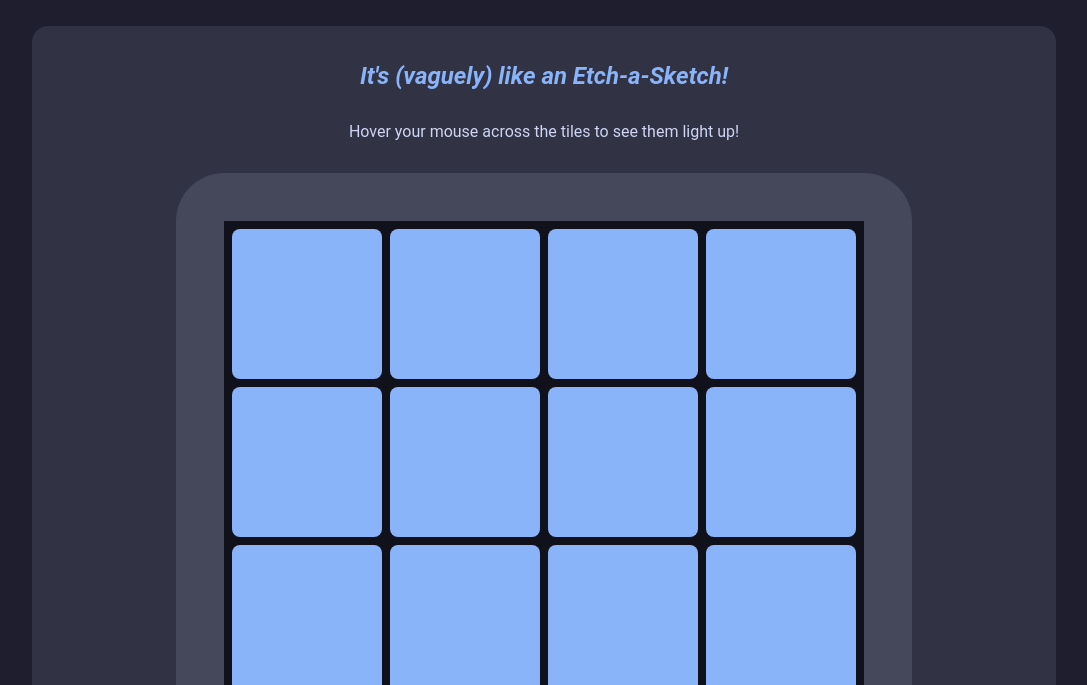
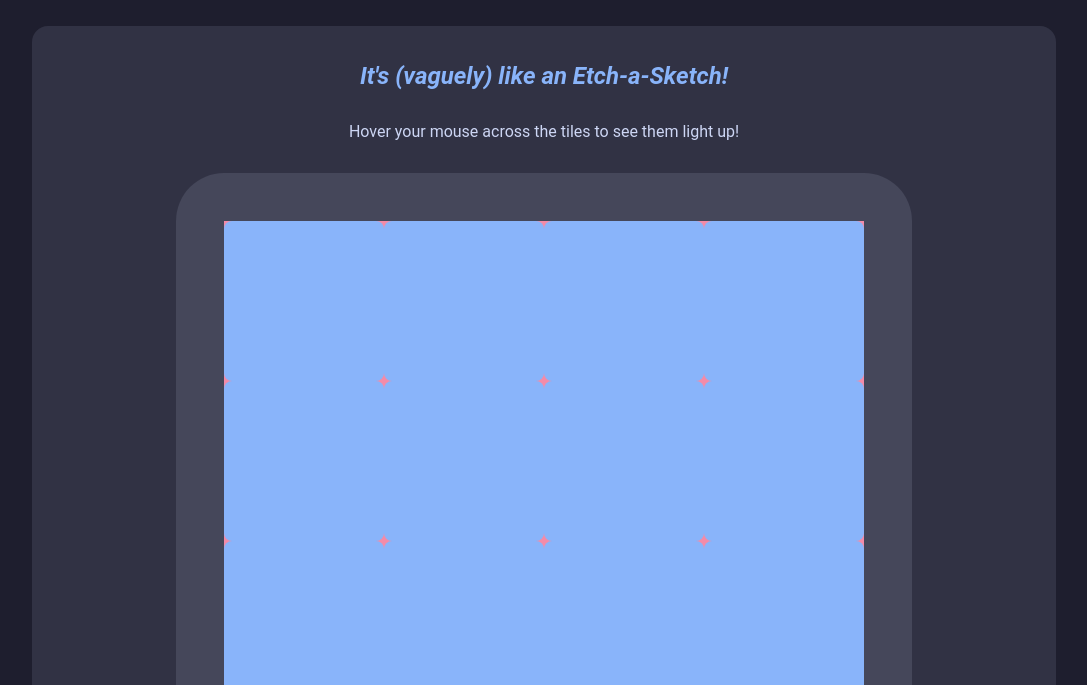
Before and after one commit to callumhobbis/odin-sketch, a plain HTML site: page index.html in a window 1280 px wide. Shown: the part 111-796 px from the top of the page, without its empty margins (96-1183 px from the left). Drawn offline with Linux system fonts and the light colour scheme.

Commit message:
refactor: use stabler grid generation

```diff
--- a/css/style.css
+++ b/css/style.css
@@ -110,16 +110,22 @@ a {
   width: 640px;
   aspect-ratio: 1 / 1;
   display: flex;
-  justify-content: space-between;
-  align-items: flex-start;
+  flex-direction: column;
+  justify-content: space-evenly;
+  align-items: stretch;
   flex-wrap: wrap;
-  gap: 8px;
-  padding: 8px;
+}
+
+.box-row {
+  background-color: var(--red);
+  height: 40px;
+  display: flex;
+  justify-content: space-evenly;
+  flex: 1;
 }
 
 .box {
-  flex: none;
   background-color: var(--blue);
-  aspect-ratio: 1 / 1;
   border-radius: 8px;
+  flex: 1;
 }
--- a/script.js
+++ b/script.js
@@ -1,23 +1,15 @@
 const GRID_WIDTH = 4;
 const BOX_COUNT = GRID_WIDTH ** 2; // pre-compute
 
-function getBoxWidth(container) {
-  const style = getComputedStyle(container);
-  const containerWidth = container.offsetWidth;
-  const containerPadding = parseInt(style.padding, 10);
-  const containerGap = parseInt(style.gap, 10);
-  const availableSpace =
-    containerWidth - containerPadding - containerGap * (GRID_WIDTH - 1);
-  return Math.floor(availableSpace / GRID_WIDTH);
+const container = document.getElementById("box-container");
+
+for (i = 0; i < GRID_WIDTH; i++) {
+  let row = document.createElement("div");
+  row.classList.add("box-row");
+  for (j = 0; j < GRID_WIDTH; j++) {
+    let box = document.createElement("div");
+    box.classList.add("box");
+    row.appendChild(box);
+  }
+  container.appendChild(row);
 }
-
-const container = document.getElementById("box-container");
-const boxWidth = getBoxWidth(container);
-
-for (i = 0; i < BOX_COUNT; i++) {
-  let box = document.createElement("div");
-  box.classList.add("box");
-  box.style.width = `${boxWidth - 2}px`;
-  box.style.height = `${boxWidth - 2}px`;
-  container.appendChild(box);
-}
```
